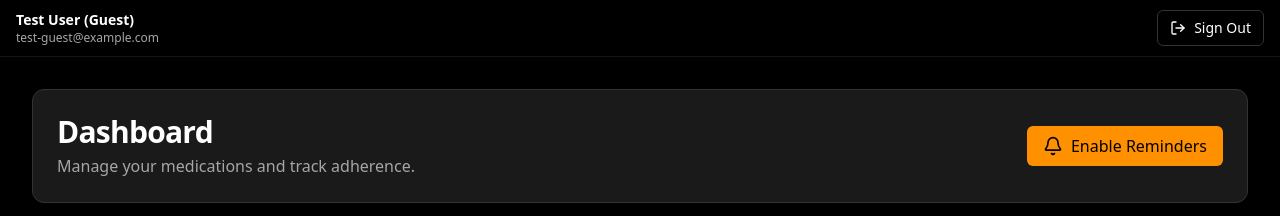
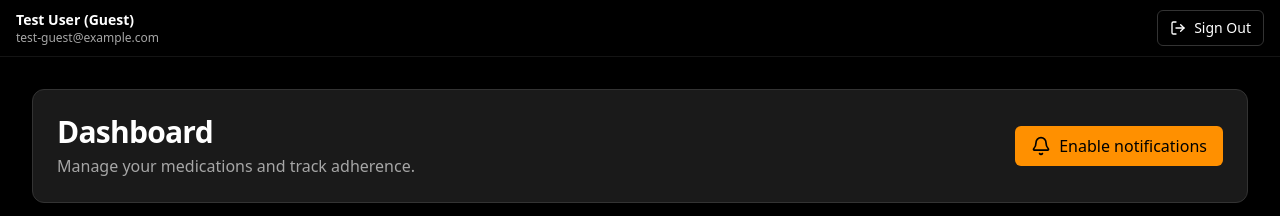
Before and after one commit to ViniciusPraxedes/Medicine-Tracker, a React (Vite) app: page / in a window 1280 px wide. Both pictures are taken after a click on the button "Sign in as Guest (Test Mode)". Shown: the top 216 px of the page. Built offline with nearby package versions, Linux system fonts and the light colour scheme; no server answers.

Commit message:
feat: implement dashboard UI and integrate push notification permission request

```diff
--- a/src/components/dashboard/Dashboard.jsx
+++ b/src/components/dashboard/Dashboard.jsx
@@ -39,7 +39,8 @@ const Dashboard = () => {
                         className="flex items-center gap-2 bg-primary text-primary-foreground hover:bg-primary/90 px-4 py-2 rounded-md font-medium transition-colors disabled:opacity-50"
                     >
                         <Bell className="w-5 h-5" />
-                        {isRequesting ? 'Enabling...' : 'Enable Reminders'}
+                        {/* Show loading text while requesting permission, otherwise show default label */}
+                        {isRequesting ? 'Enabling...' : 'Enable notifications'}
                     </button>
                 )}
             </div>
```
